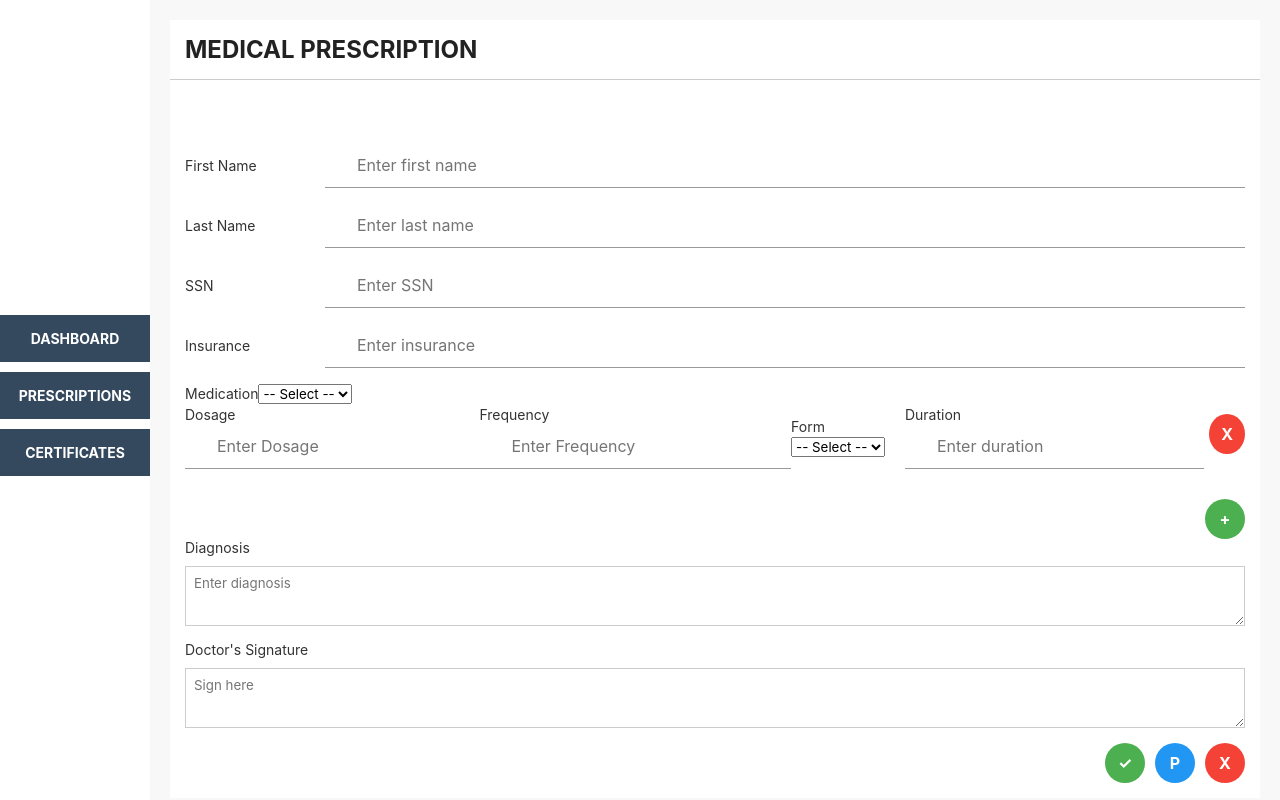
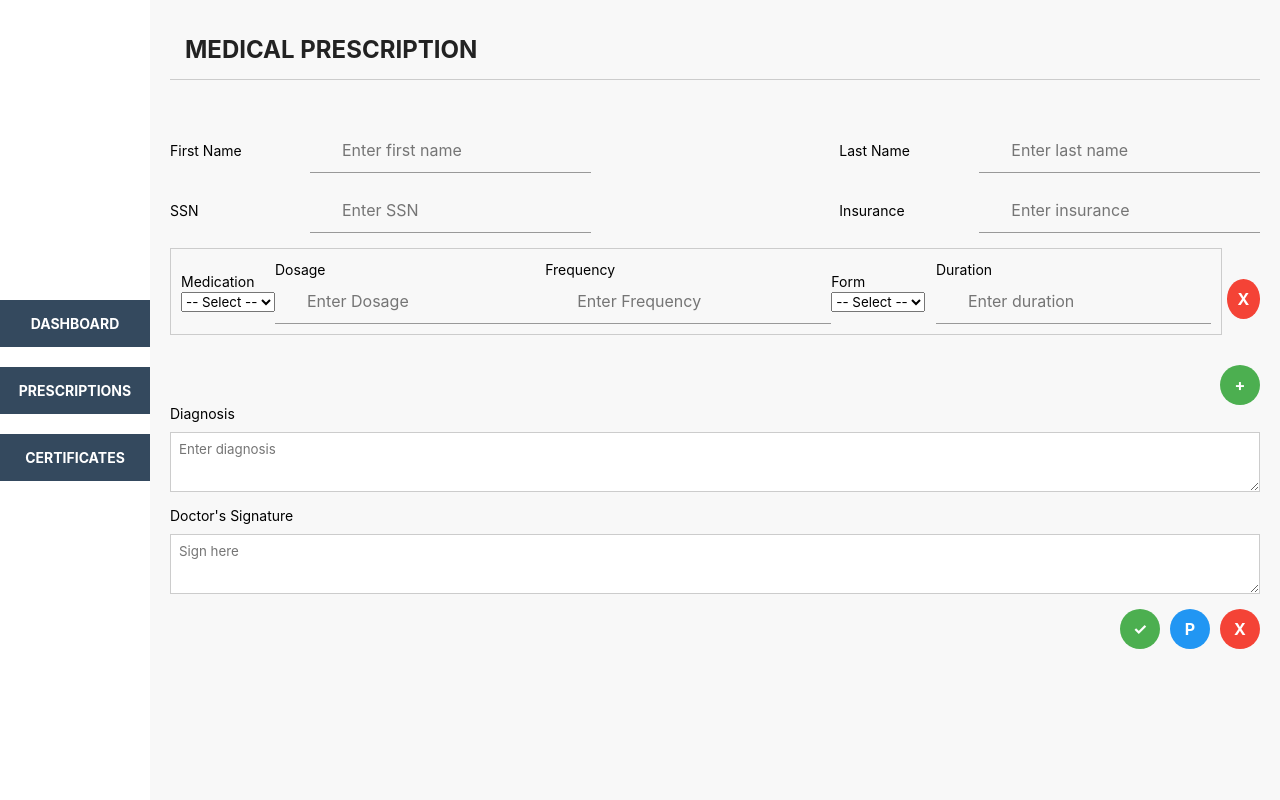
Before and after one commit to atamagnini/medicert, a React (Create React App) app in the folder medicert/: page /prescription in a window 1280 px wide. Built offline with nearby package versions, Linux system fonts and the light colour scheme.

Commit message:
medication boxes, prescriptioncss

```diff
--- a/medicert/src/components/MedcationFormInput.jsx
+++ b/medicert/src/components/MedcationFormInput.jsx
@@ -1,14 +1,14 @@
 
 const MedicationFormInput = ({ medication, setMedication }) => {
-  const medicatonOptions = ["Med 1", "Med 2", "Med 3"];
-  const formOptions = ["pill", "liquid", "injection"];
+  const medicatonOptions = ["Medicine 1", "Medicine 2", "Medicine 3"];
+  const formOptions = ["Pill", "Liquid", "Injection"];
 
   return (
-    <div>
+    <div className=" form-row checkboxes">
       {/* Medication */}
       <div>
         <label>Medication</label>
-        <select
+        <div><select
           value={medication.name || ""}
           onChange={(e) => setMedication({ ...medication, name: e.target.value })}
         >
@@ -18,10 +18,9 @@ const MedicationFormInput = ({ medication, setMedication }) => {
               {option}
             </option>
           ))}
-        </select>
+        </select></div>
       </div>
 
-      <div className='form-row'>
       {/* Dosage */}
       <div>
         <label>Dosage</label>
@@ -32,6 +31,7 @@ const MedicationFormInput = ({ medication, setMedication }) => {
           placeholder="Enter Dosage"
         />
       </div>
+      <div className="spacer"></div>
 
       {/* Frequency */}
       <div>
@@ -43,6 +43,7 @@ const MedicationFormInput = ({ medication, setMedication }) => {
           placeholder="Enter Frequency"
         />
       </div>
+      <div className="spacer"></div>
 
       {/* Form */}
       <div>
@@ -59,6 +60,7 @@ const MedicationFormInput = ({ medication, setMedication }) => {
           ))}
         </select>
       </div>
+      <div className="spacer"></div>
 
       {/* Duration */}
       <div>
@@ -71,7 +73,6 @@ const MedicationFormInput = ({ medication, setMedication }) => {
         />
       </div>
     </div>
-    </div>
   );
 };
 
--- a/medicert/src/components/Navbar.css
+++ b/medicert/src/components/Navbar.css
@@ -15,7 +15,7 @@
     color: white;
     padding: 15px;
     width: 100%;
-    margin-bottom: 10px;
+    margin-bottom: 20px;
     text-align: center;
     font-size: 14px;
     font-weight: bold;
--- a/medicert/src/pages/PrescriptionPage.jsx
+++ b/medicert/src/pages/PrescriptionPage.jsx
@@ -1,6 +1,6 @@
 import { useState } from "react";
 import MedicationFormInput from "../components/MedcationFormInput";
-import './CertificatePage.css';
+import './PrescriptionPage.css';
 
 
 function PrescriptionPage() {
@@ -38,13 +38,13 @@ function PrescriptionPage() {
   };
 
   return (
-    <div className="certificate-page">
+    <div className="prescription-page">
       <div className="header">
         <h1>MEDICAL PRESCRIPTION</h1>
       </div>
-      <form onSubmit={handleSubmit} className="certificate-form">
-        {/* Name Fields */}
+      <form onSubmit={handleSubmit} className="prescription-form">
         <div className="form-row">
+          {/* Name Fields */}
           <label>First Name</label>
           <input
             type="text"
@@ -52,8 +52,9 @@ function PrescriptionPage() {
             onChange={(e) => setFullName({ ...fullName, firstName: e.target.value })}
             placeholder="Enter first name"
           />
-        </div>
-        <div className="form-row">
+
+          <div className="spacer"></div>
+
           <label>Last Name</label>
           <input
             type="text"
@@ -63,8 +64,9 @@ function PrescriptionPage() {
           />
         </div>
 
-        {/* SSN */}
         <div className="form-row">
+          {/* SSN */}
+
           <label>SSN</label>
           <input
             type="text"
@@ -72,10 +74,9 @@ function PrescriptionPage() {
             onChange={(e) => setSsn(e.target.value)}
             placeholder="Enter SSN"
           />
-        </div>
 
-        {/* Insurance */}
-        <div className="form-row">
+          <div className="spacer"></div>
+          {/* Insurance */}
           <label>Insurance</label>
           <input
             type="text"
@@ -84,7 +85,6 @@ function PrescriptionPage() {
             placeholder="Enter insurance"
           />
         </div>
-
         {/* Medications */}
         {medications.map((medication, index) => (
           <div key={index} className="form-row">
```
Also changed, not shown: medicert/src/pages/PrescriptionPage.css (added). Lines whose indentation alone changed are shown as unchanged.
